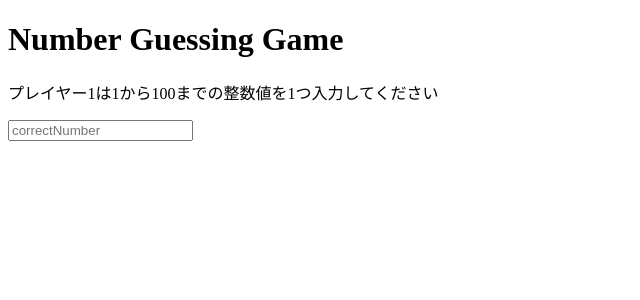
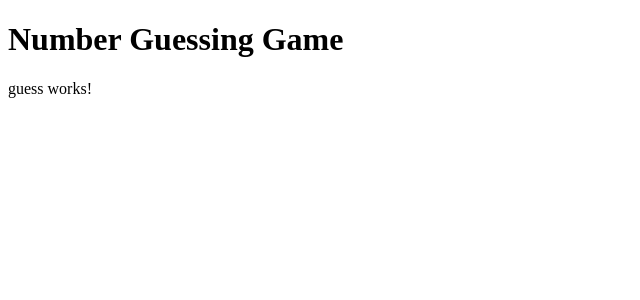
Before and after one commit to T-Kobam/NumberGuesserSimple, an Angular app: page /guess in a window 1280 px wide. Before the commit this address led to /. Shown: the top 300 px of the page, without its empty margins (0-640 px from the left). Built offline with nearby package versions, Linux system fonts and the light colour scheme.

Commit message:
guess画面作成

```diff
--- a/src/app/app-routing.module.ts
+++ b/src/app/app-routing.module.ts
@@ -1,7 +1,13 @@
 import { NgModule } from '@angular/core';
 import { RouterModule, Routes } from '@angular/router';
+import { GameComponent } from './game/game.component';
+import { GuessComponent } from './guess/guess.component';
 
-const routes: Routes = [];
+const routes: Routes = [
+  { path: '', redirectTo: '/game', pathMatch: 'full' },
+  { path: 'game', component: GameComponent },
+  { path: 'guess', component: GuessComponent }
+];
 
 @NgModule({
   imports: [RouterModule.forRoot(routes)],
--- a/src/app/app.component.html
+++ b/src/app/app.component.html
@@ -1,2 +1,4 @@
 <h1>Number Guessing Game</h1>
-<app-game></app-game>
+<div class="main">
+  <router-outlet></router-outlet>
+</div>
--- a/src/app/app.module.ts
+++ b/src/app/app.module.ts
@@ -5,11 +5,13 @@ import { AppRoutingModule } from './app-routing.module';
 import { AppComponent } from './app.component';
 import { GameComponent } from './game/game.component';
 import { FormsModule } from '@angular/forms';
+import { GuessComponent } from './guess/guess.component';
 
 @NgModule({
   declarations: [
     AppComponent,
-    GameComponent
+    GameComponent,
+    GuessComponent
   ],
   imports: [
     BrowserModule,
--- /dev/null
+++ b/src/app/guess/guess.component.html
@@ -0,0 +1 @@
+<p>guess works!</p>
```
Also changed, not shown: src/app/guess/guess.component.ts (added, +10 -0 lines), src/app/guess/guess.component.css (added), 1 other file (tests, documents, lock files or other folders).
